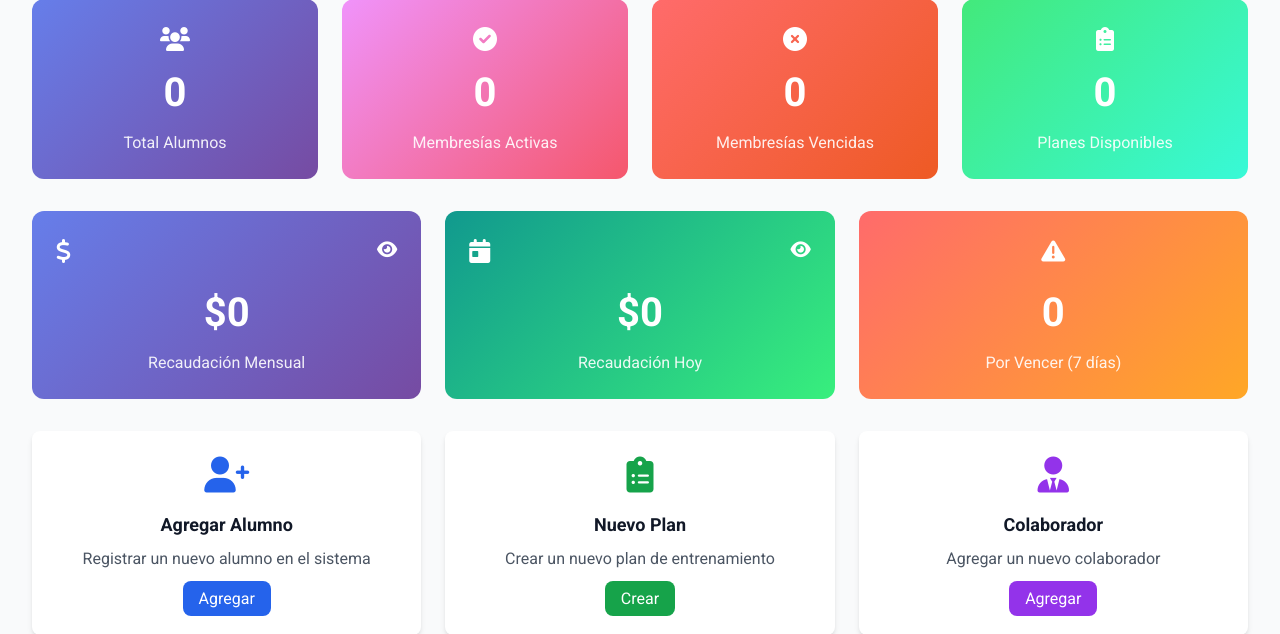
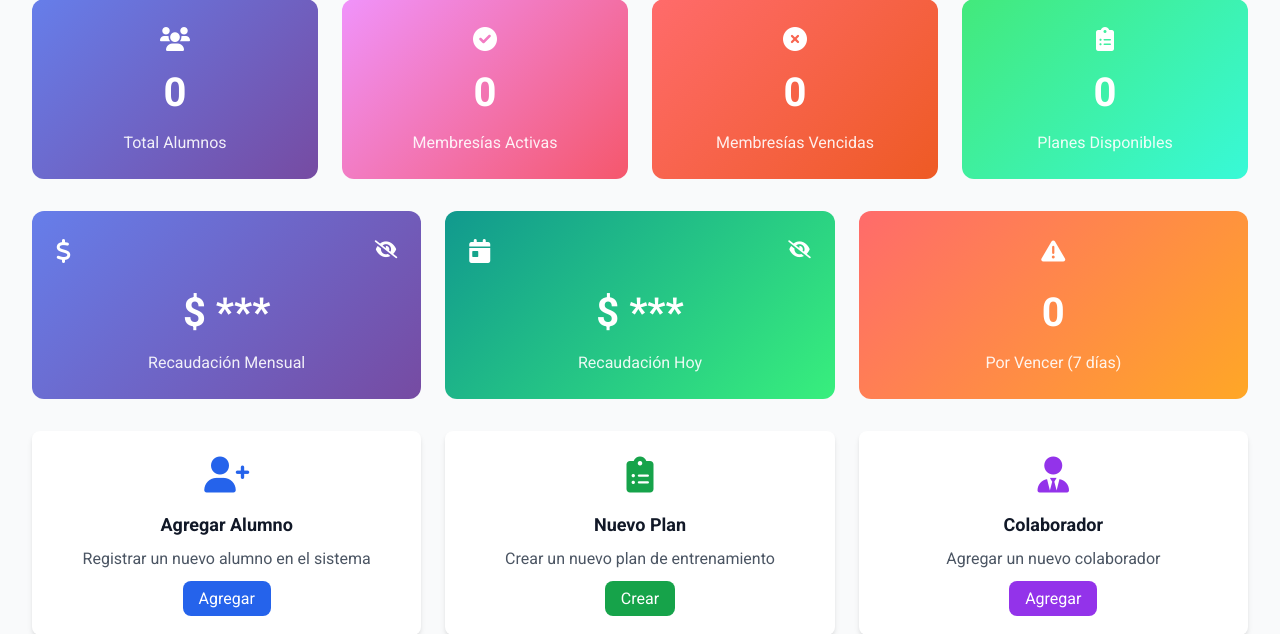
Before and after one commit to AlanStefanov/cdf-elite, a Node server app: page /dashboard in a window 1280 px wide. Shown: the part 189-823 px from the top of the page. Run offline with Node 20, Linux system fonts and the light colour scheme; a user stored in the database is signed in; data that the repository does not hold is empty; some libraries are stand-ins or nearby versions.

Commit message:
Assistant checkpoint: Agregar mostrar/ocultar dinero con ojo cerrado por defecto
Assistant generated file changes:
- views/dashboard/index.ejs: Cambiar estado por defecto a ojo cerrado en dashboard, Cambiar icono por defecto a ojo cerrado mensual, Cambiar estado por defecto recaudación hoy, Cambiar icono por defecto a ojo cerrado hoy, Actualizar lógica de toggleMoney para estado por defecto cerrado
- views/alumnos/index.ejs: Agregar funcionalidad de mostrar/ocultar dinero en alumnos, Agregar funcionalidad de mostrar/ocultar dinero en ingresos potenciales, Agregar script para funcionalidad de mostrar/ocultar dinero en alumnos

---

User prompt:

va perfecto, el default deberia ser el ojo cerrado, tambien debe aplicarse en la pagina de alumnos

Replit-Commit-Author: Assistant
Replit-Commit-Session-Id: 1c1e7870-121a-4992-bc1d-2a39309bb4e2

```diff
--- a/views/dashboard/index.ejs
+++ b/views/dashboard/index.ejs
@@ -159,12 +159,12 @@
                         <i class="fas fa-dollar-sign text-2xl"></i>
                     </div>
                     <button onclick="toggleMoney('mensual')" class="text-white hover:text-gray-200 transition-colors">
-                        <i id="eye-mensual" class="fas fa-eye text-lg"></i>
+                        <i id="eye-mensual" class="fas fa-eye-slash text-lg"></i>
                     </button>
                 </div>
                 <div class="stat-number">
-                    <span id="amount-mensual">$<%= stats.recaudacionMensual.toLocaleString('es-AR') %></span>
-                    <span id="hidden-mensual" style="display: none;">$ ***</span>
+                    <span id="amount-mensual" style="display: none;">$<%= stats.recaudacionMensual.toLocaleString('es-AR') %></span>
+                    <span id="hidden-mensual">$ ***</span>
                 </div>
                 <div class="stat-label">Recaudación Mensual</div>
             </div>
@@ -174,12 +174,12 @@
                         <i class="fas fa-calendar-day text-2xl"></i>
                     </div>
                     <button onclick="toggleMoney('hoy')" class="text-white hover:text-gray-200 transition-colors">
-                        <i id="eye-hoy" class="fas fa-eye text-lg"></i>
+                        <i id="eye-hoy" class="fas fa-eye-slash text-lg"></i>
                     </button>
                 </div>
                 <div class="stat-number">
-                    <span id="amount-hoy">$<%= stats.recaudacionHoy.toLocaleString('es-AR') %></span>
-                    <span id="hidden-hoy" style="display: none;">$ ***</span>
+                    <span id="amount-hoy" style="display: none;">$<%= stats.recaudacionHoy.toLocaleString('es-AR') %></span>
+                    <span id="hidden-hoy">$ ***</span>
                 </div>
                 <div class="stat-label">Recaudación Hoy</div>
             </div>
```
Also changed, not shown: views/alumnos/index.ejs (+37 -2 lines).
